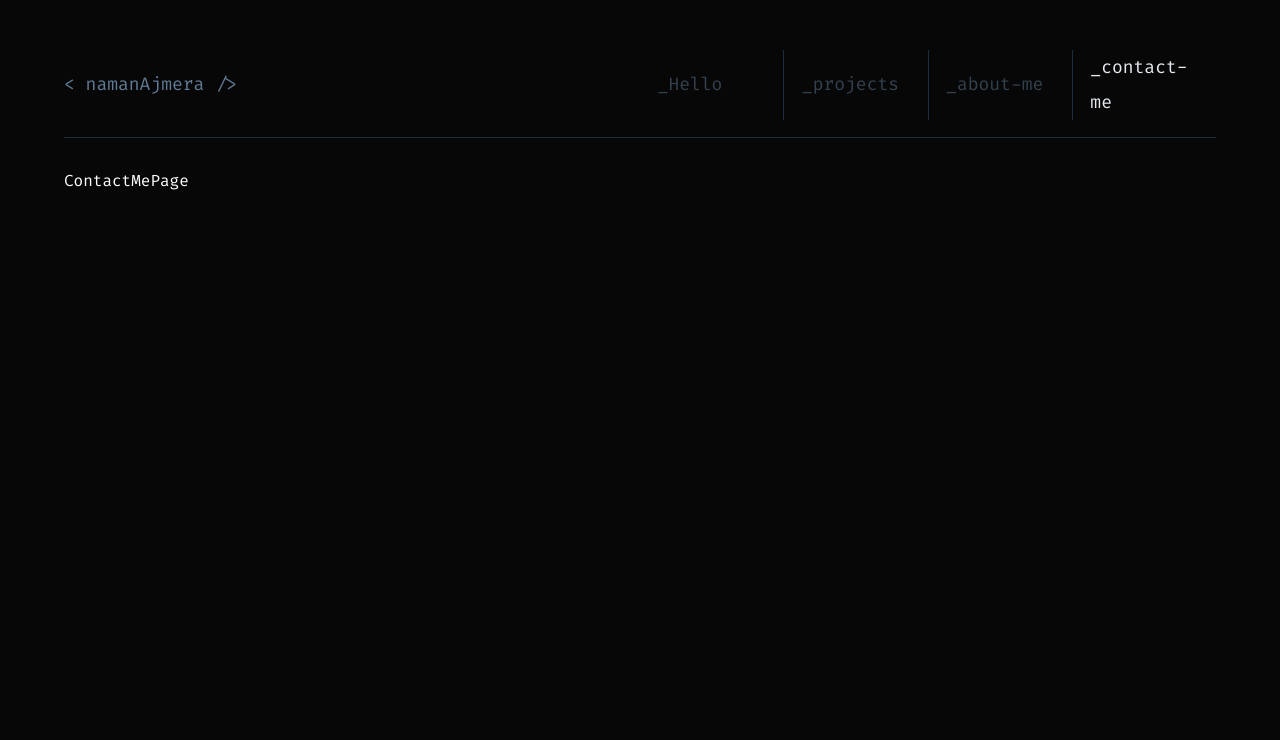
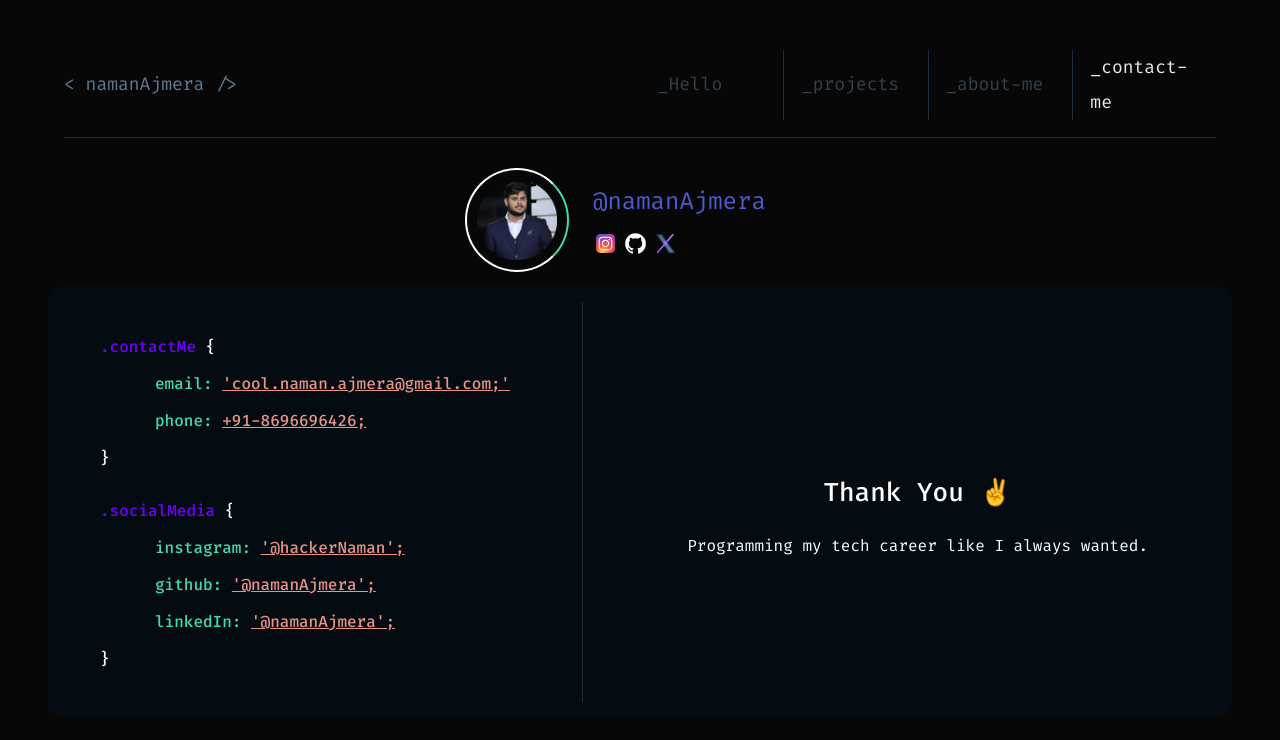
Before and after one commit to namanajmera/web-dev-portfolio, a React (Create React App) app: page /contact in a window 1280 px wide. Shown: the top 740 px of the page. Built offline with nearby package versions, Linux system fonts and the light colour scheme.

Commit message:
Added: Complete Contact Me Page Static.

```diff
--- a/src/components/About Component/AboutComponent.module.scss
+++ b/src/components/About Component/AboutComponent.module.scss
@@ -12,14 +12,12 @@
     .bottom-container {
         width           : 100%;
         height          : 400px;
-        background-color: #011221;
-        opacity         : 0.4;
+        background-color: rgba(1, 18, 33, 0.4);
         border-radius   : 15px;
         display         : flex;
         justify-content : center;
         flex-direction  : column;
         padding         : 1rem;
-    }
 
         /* .counting {
             .count {
@@ -70,3 +68,5 @@
             }
         }
     }
+
+}
--- a/src/components/About Component/AboutComponent.tsx
+++ b/src/components/About Component/AboutComponent.tsx
@@ -13,10 +13,10 @@ const AboutComponent = (props: Props) => {
       </div>
       <div className={styles["bottom-container"]}>
         <div className={styles["import-statement"]}>
-          <span>{'import '}</span>
-          <span>{'aboutme '}</span>
-          <span>{'from '}</span>
-          <span>{'./protfolio'}</span>
+          <span>{"import "}</span>
+          <span>{"aboutme "}</span>
+          <span>{"from "}</span>
+          <span>{"./protfolio"}</span>
         </div>
         {/* <div className={styles["counting"]}>
           {numbers && numbers.map((number:number) =>(
@@ -24,7 +24,7 @@ const AboutComponent = (props: Props) => {
           ))}
         </div> */}
         <div className={styles["me-text"]}>
-          <p>{` Hello there! I'm a seasoned software engineer specializing in front-end development, with a strong proficiency in Vue.js and React.js. With a solid track record of delivering top-notch solutions tailored to both client and user requirements, I thrive on tackling challenges with a creative and adaptable mindset. My problem-solving skills are complemented by a collaborative spirit, making me a dedicated team player in achieving shared objectives. I bring a wealth of experience in JavaScript, TypeScript, and state management to the table. Let's connect and explore exciting opportunities to collaborate on innovative solutions.`}</p>
+          <p>{` /* Hello there! I'm a seasoned software engineer specializing in front-end development, with a strong proficiency in Vue.js and React.js. With a solid track record of delivering top-notch solutions tailored to both client and user requirements, I thrive on tackling challenges with a creative and adaptable mindset. My problem-solving skills are complemented by a collaborative spirit, making me a dedicated team player in achieving shared objectives. I bring a wealth of experience in JavaScript, TypeScript, and state management to the table. Let's connect and explore exciting opportunities to collaborate on innovative solutions. */`}</p>
         </div>
       </div>
     </div>
--- /dev/null
+++ b/src/components/ContactMe Component/ContactMeComponent.module.scss
@@ -0,0 +1,95 @@
+@import "./../../styles/variable.scss";
+@import "./../../styles/common.scss";
+
+.contact-container {
+    display        : flex;
+    flex-direction : column;
+    justify-content: center;
+    align-items    : center;
+
+    .top-container {
+        margin-bottom: 16px;
+    }
+
+    .bottom-container {
+        width           : 100%;
+        height          : 400px;
+        background-color: rgba(1, 18, 33, 0.4);
+        border-radius   : 15px;
+        display         : flex;
+        justify-content : space-around;
+        padding         : 1rem;
+
+        .left {
+            display        : flex;
+            justify-content: center;
+            flex-direction : column;
+
+            .contactMe {
+                .key-value {
+                    margin-left: 55px;
+                }
+            }
+
+            .socialMedia {
+                .key-value {
+                    margin-left: 55px;
+                }
+            }
+
+            span {
+                font-family: $primary-font;
+                font-size  : 16px;
+                color      : $secondry-color-1;
+                font-style : normal;
+                font-weight: 500;
+                line-height: normal;
+            }
+
+            .obj {
+                color: $accent-color-4;
+            }
+
+            .curly {
+                color: $secondry-color-4;
+            }
+
+            .key {
+                color: $secondry-color-3;
+            }
+
+            .value {
+                color          : $accent-color-1;
+                text-decoration: underline;
+            }
+        }
+
+        .center {
+            width           : 1px;
+            height          : 400px;
+            background-color: $accent-color-2;
+        }
+
+        .right {
+            display        : flex;
+            justify-content: center;
+            align-items    : center;
+            padding        : 2rem;
+
+            .thanks {
+                display        : flex;
+                justify-content: center;
+                align-items    : center;
+                flex-direction : column;
+
+                p {
+                    font-family: $primary-font;
+                    font-size  : 26px;
+                    font-style : normal;
+                    font-weight: 500;
+                    line-height: normal;
+                }
+            }
+        }
+    }
+}
--- /dev/null
+++ b/src/components/ContactMe Component/ContactMeComponent.tsx
@@ -0,0 +1,67 @@
+import React from "react";
+import styles from "./ContactMeComponent.module.scss";
+import IdBadgeComponent from "../IdBadgeComponent/IdBadgeComponent";
+type Props = {};
+
+const ContactMeComponent = (props: Props) => {
+  return (
+    <div className={styles["contact-container"]}>
+      <div className={styles["top-container"]}>
+        <IdBadgeComponent />
+      </div>
+      <div className={styles["bottom-container"]}>
+        <div className={styles["left"]}>
+          <div className={styles["contactMe"]}>
+            <p>
+              <span className={styles["obj"]}>{".contactMe"}</span>
+              <span className={styles["curly"]}>{" {"}</span>
+            </p>
+            <p className={styles["key-value"]}>
+              <span className={styles["key"]}>{"email: "}</span>
+              <span className={styles["value"]}>
+                {"'cool.naman.ajmera@gmail.com;'"}
+              </span>
+            </p>
+            <p className={styles["key-value"]}>
+              <span className={styles["key"]}>{"phone: "}</span>
+              <span className={styles["value"]}>{"+91-8696696426;"}</span>
+            </p>
+            <p>
+              <span className={styles["curly"]}>{"}"}</span>
+            </p>
+          </div>
+          <div className={styles["socialMedia"]}>
+            <p>
+              <span className={styles["obj"]}>{".socialMedia"}</span>
+              <span className={styles["curly"]}>{" {"}</span>
+            </p>
+            <p className={styles["key-value"]}>
+              <span className={styles["key"]}>{"instagram: "}</span>
+              <span className={styles["value"]}>{" '@hackerNaman';"}</span>
+            </p>
+            <p className={styles["key-value"]}>
+              <span className={styles["key"]}>{"github: "}</span>
+              <span className={styles["value"]}>{" '@namanAjmera';"}</span>
+            </p>
+            <p className={styles["key-value"]}>
+              <span className={styles["key"]}>{"linkedIn: "}</span>
+              <span className={styles["value"]}>{" '@namanAjmera';"}</span>
+            </p>
+            <p>
+              <span className={styles["curly"]}>{"}"}</span>
+            </p>
+          </div>
+        </div>
+        <div className={styles["center"]}></div>
+        <div className={styles["right"]}>
+          <div className={styles["thanks"]}>
+            <p> {"Thank You ✌️"} </p>
+            <span>{"Programming my tech career like I always wanted."}</span>
+          </div>
+        </div>
+      </div>
+    </div>
+  );
+};
+
+export default ContactMeComponent;
--- a/src/components/index.ts
+++ b/src/components/index.ts
@@ -2,5 +2,12 @@ import HomeComponent from "./Home Component/HomeComponent";
 import Navbar from "./Navbar/Navbar";
 import AboutComponent from "./About Component/AboutComponent";
 import IdBadgeComponent from "./IdBadgeComponent/IdBadgeComponent";
+import ContactMeComponent from "./ContactMe Component/ContactMeComponent";
 
-export { HomeComponent, Navbar, AboutComponent, IdBadgeComponent };
+export {
+  HomeComponent,
+  Navbar,
+  AboutComponent,
+  IdBadgeComponent,
+  ContactMeComponent,
+};
--- a/src/pages/ContactMePage/ContactMePage.tsx
+++ b/src/pages/ContactMePage/ContactMePage.tsx
@@ -1,9 +1,10 @@
 import React from "react";
+import { ContactMeComponent } from "../../components";
 
 type Props = {};
 
 const ContactMePage = (props: Props) => {
-  return <div>ContactMePage</div>;
+  return <ContactMeComponent />;
 };
 
 export default ContactMePage;
```
Lines whose indentation alone changed are shown as unchanged.
